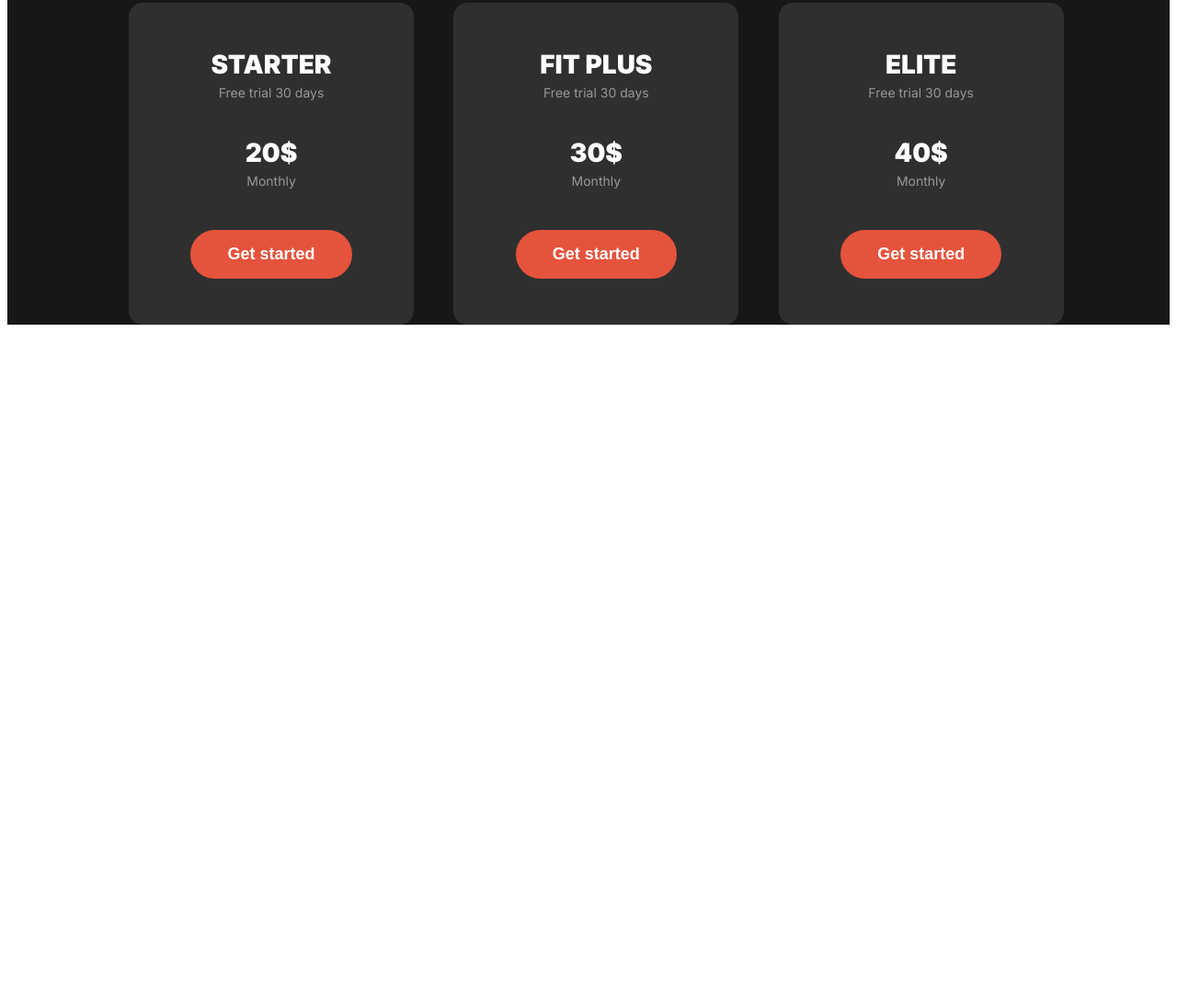
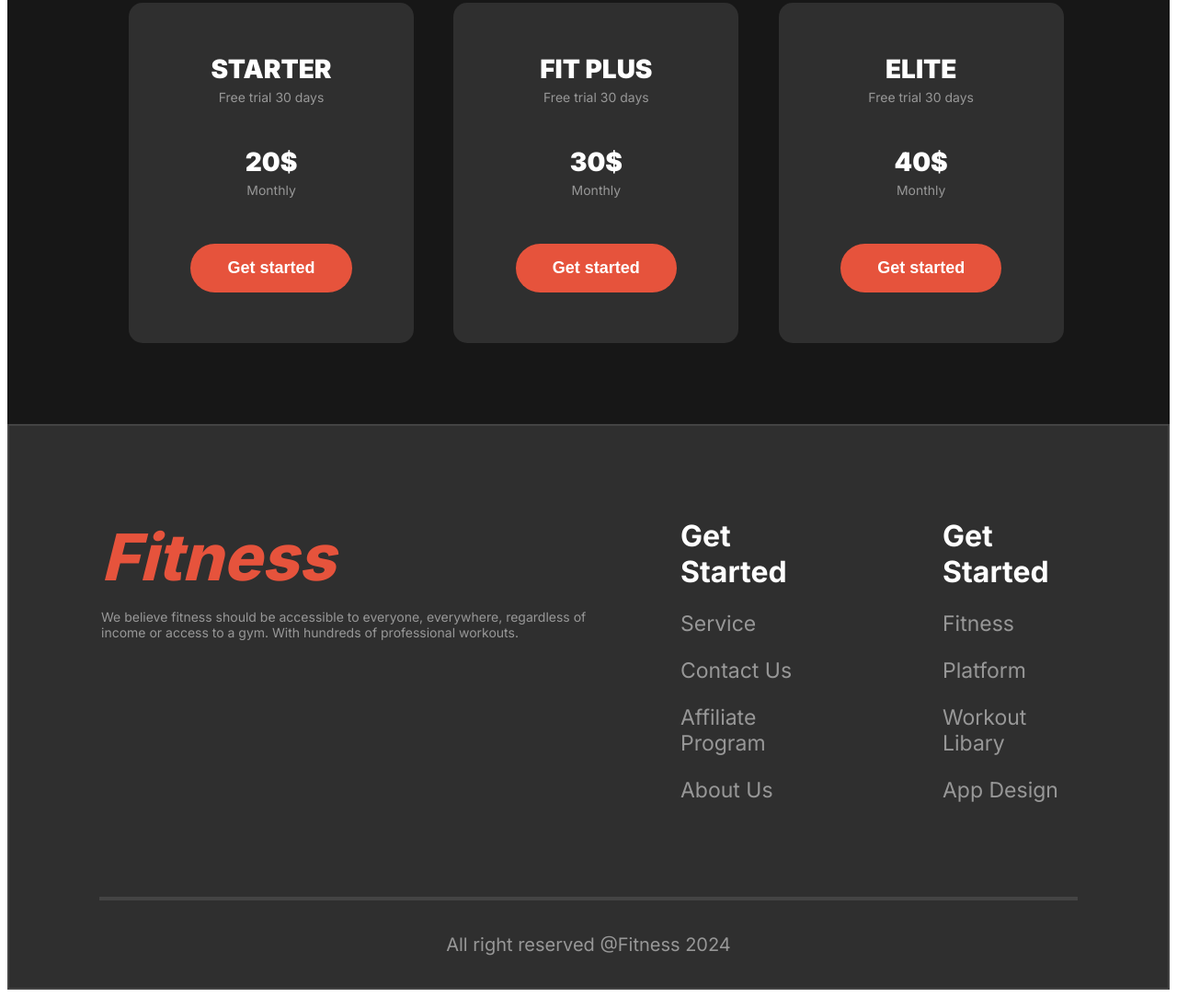
Before and after one commit to mahfuj-islam/Assignment-2, a plain HTML site: page index.html in a window 1280 px wide. Shown: the part 3636-4720 px from the top of the page at 92% size. Before the commit the page ends 3997 px from the top, so only its background shows below. Drawn offline with Linux system fonts and the light colour scheme.

Commit message:
add footer section and make responsive

```diff
--- a/index.html
+++ b/index.html
@@ -273,16 +273,46 @@
                 </div>
             </div>
         </div>
+        </div>
 
 
-        </div>
+        <!-- footer section -->
+        <footer class="footer">
+
+            <div class="footer-content-container">
+                <div class="footer-brnding-container">
+                    <h2 class="footer-branding-heading">Fitness</h2>
+                    <p class="footer-branding-description">We believe fitness should be accessible to everyone, everywhere, regardless of income or access to a gym. With hundreds of professional workouts.</p>
+                </div>
+
+                <div class="footer-content">
+                    <div class="footer-content-left">
+                        <h2 class="footer-content-heading">Get Started</h2>
+                        <p class="footer-content-description">Service</p>
+                        <p class="footer-content-description">Contact Us</p>
+                        <p class="footer-content-description">Affiliate Program</p>
+                        <p class="footer-content-description">About Us</p>
+                    </div>
+                    <div class="footer-content-right">
+                        <h2 class="footer-content-heading">Get Started</h2>
+                        <p class="footer-content-description">Fitness</p>
+                        <p class="footer-content-description">Platform</p>
+                        <p class="footer-content-description">Workout Libary</p>
+                        <p class="footer-content-description">App Design</p>
+                    </div>
+                </div>
+            </div>
+
+            <hr class="footer-hr">
+
+            <div class="copyright">
+                <p>All right reserved @Fitness 2024</p>
+            </div>
+        </footer>
 
     </header>
 
 
-    <footer class="footer">
-
-    </footer>
 
 </body>
 
--- a/style.css
+++ b/style.css
@@ -576,7 +576,7 @@
     font-size: 28px;
     font-weight: 900;
     margin: 0;
-    margin-top: 40px;
+    margin-top: 45px;
 }
 
 .price-card-description {
@@ -586,10 +586,78 @@
     margin: 5px;
 }
 
-.price-btn{
-    margin: 40px 0px;
+.price-btn {
+    margin: 45px 0px 45px 0px;
 }
 
+/* footer section style */
+
+.footer {
+    max-width: 100%;
+    background: rgba(255, 255, 255, 0.1);
+    margin-top: 88px;
+    border: 2px solid rgba(255, 255, 255, 0.1);
+    ;
+}
+
+.footer-content-container {
+    margin: auto;
+    max-width: 1060px;
+    margin-top: 100px;
+    display: grid;
+    grid-template-columns: repeat(2, 1fr);
+    /* gap: 50px; */
+}
+
+.footer-content {
+    display: grid;
+    gap: 140px;
+    margin-left: 100px;
+    grid-template-columns: repeat(2, 1fr);
+}
+
+.footer-branding-heading {
+    color: rgb(230, 83, 60);
+    font-size: 70px;
+    font-weight: 800;
+    font-style: italic;
+    margin: 0;
+}
+
+.footer-branding-description {
+    color: rgba(255, 255, 255, 0.5);
+    font-size: 14px;
+    font-weight: 400;
+}
+
+.footer-content-heading {
+    color: rgb(255, 255, 255);
+    margin: 0;
+    font-size: 32px;
+    font-weight: 700;
+}
+
+.footer-content-description {
+    color: rgba(255, 255, 255, 0.5);
+    font-size: 23px;
+    font-weight: 400;
+}
+
+.footer-hr {
+    border: 2px solid rgba(255, 255, 255, 0.1);
+    max-width: 1060px;
+    margin: auto;
+    margin-top: 79px;
+}
+
+.copyright>p {
+    color: rgba(255, 255, 255, 0.5);
+    margin-top: 36px;
+    font-size: 20px;
+    font-weight: 400;
+    text-align: center;
+    margin-bottom: 35px;
+}
 
 
 
@@ -725,5 +793,15 @@
         gap: 30px;
     }
 
+    .footer-content-container {
+        grid-template-columns: repeat(1, 1fr);
+    }
+
+    .footer-content {
+        grid-template-columns: repeat(1, 1fr);
+        gap: 50px;
+        margin: 0;
+        margin-top: 50px;
+    }
 
 }
```
